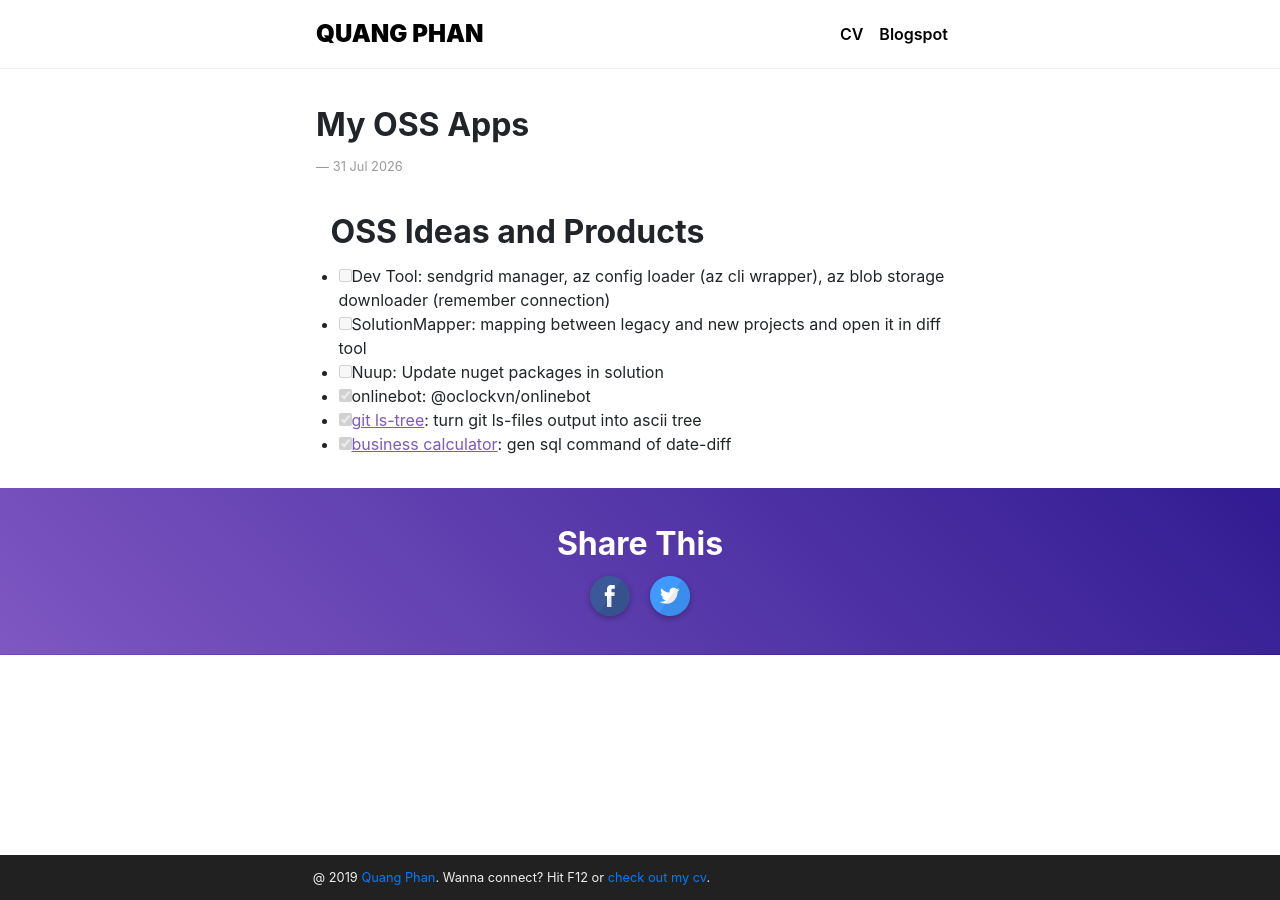
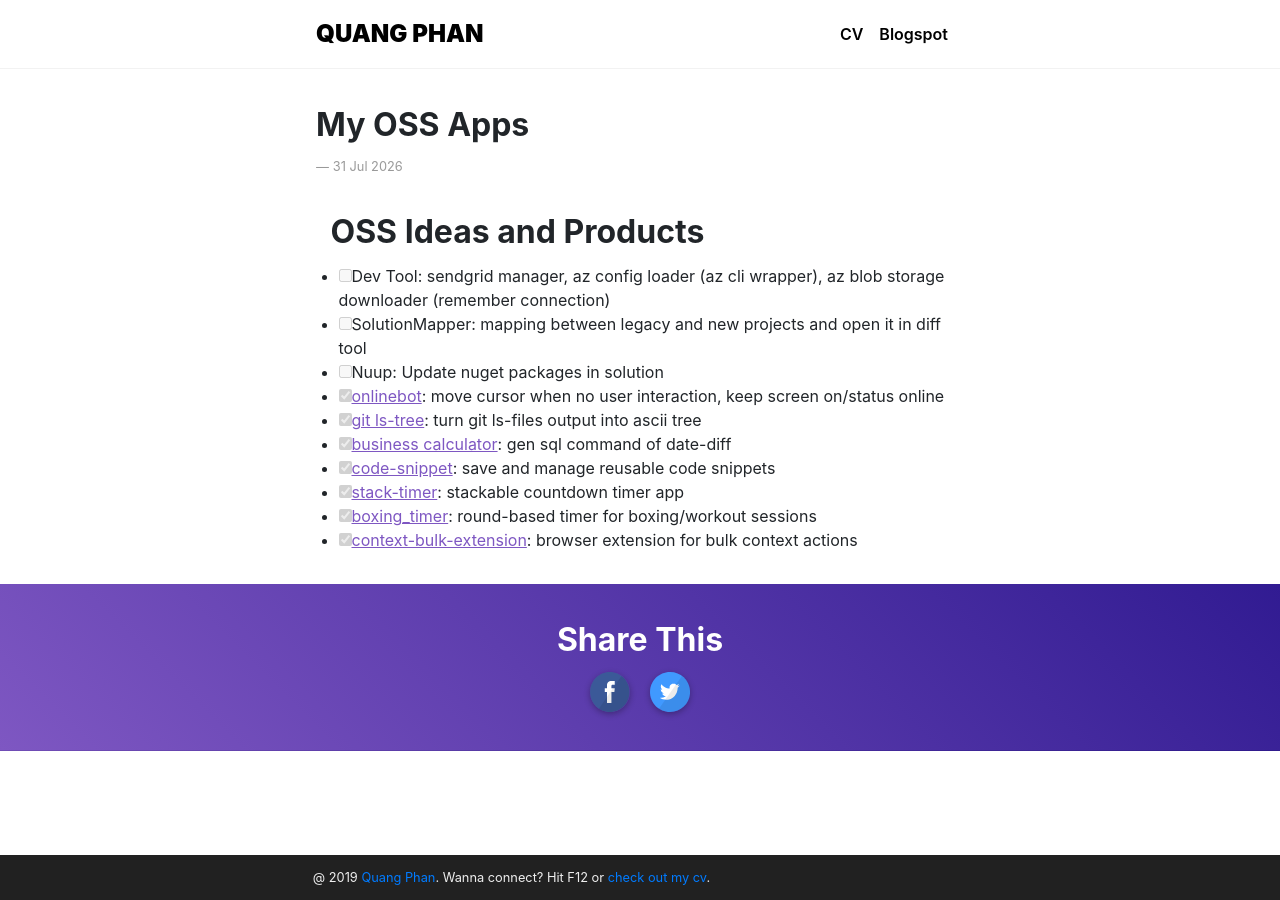
Before and after one commit to oclockvn/oclockvn.github.io, a Jekyll site: the page built from _posts/2026-07-31-my-oss-apps.md, in a window 1280 px wide. Built offline with Jekyll 4.4.1, drawn with Linux system fonts in a browser that asks for light colours; comment, search, counter and statistics services are not loaded.

Commit message:
chore: update text

```diff
--- a/_posts/2026-07-31-my-oss-apps.md
+++ b/_posts/2026-07-31-my-oss-apps.md
@@ -10,6 +10,10 @@ description: OSS ideas and products
 - [ ] Dev Tool: sendgrid manager, az config loader (az cli wrapper), az blob storage downloader (remember connection)
 - [ ] SolutionMapper: mapping between legacy and new projects and open it in diff tool
 - [ ] Nuup: Update nuget packages in solution
-- [x] onlinebot: @oclockvn/onlinebot
+- [x] [onlinebot](https://www.npmjs.com/package/@oclockvn/onlinebot): move cursor when no user interaction, keep screen on/status online
 - [x] [git ls-tree](https://oclockvn.github.io/git-ls-tree/): turn git ls-files output into ascii tree
 - [x] [business calculator](https://oclockvn.github.io/business-diff-calculator/): gen sql command of date-diff
+- [x] [code-snippet](https://github.com/oclockvn/code-snippet): save and manage reusable code snippets
+- [x] [stack-timer](https://github.com/oclockvn/stack-timer): stackable countdown timer app
+- [x] [boxing_timer](https://github.com/oclockvn/boxing_timer): round-based timer for boxing/workout sessions
+- [x] [context-bulk-extension](https://github.com/oclockvn/context-bulk-extension): browser extension for bulk context actions
```
